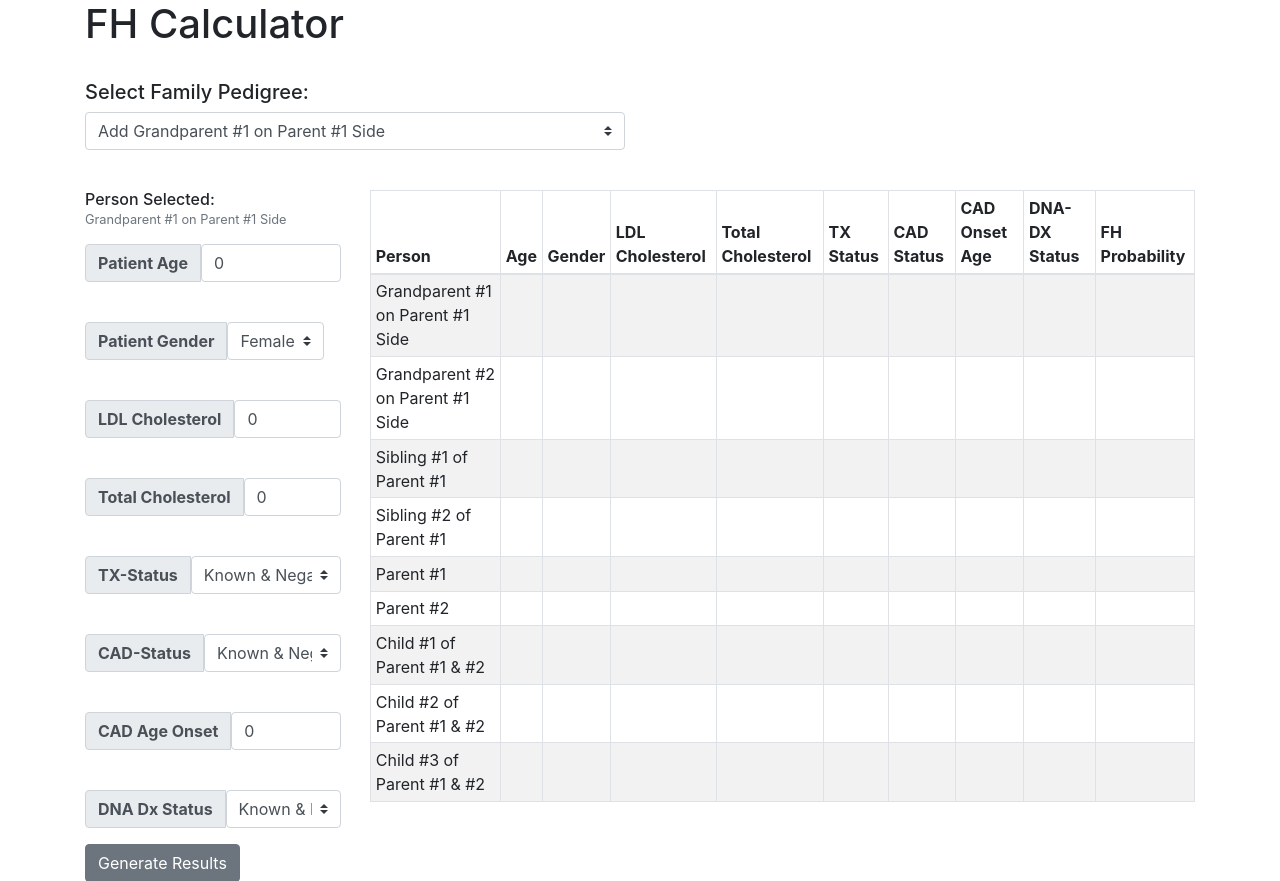
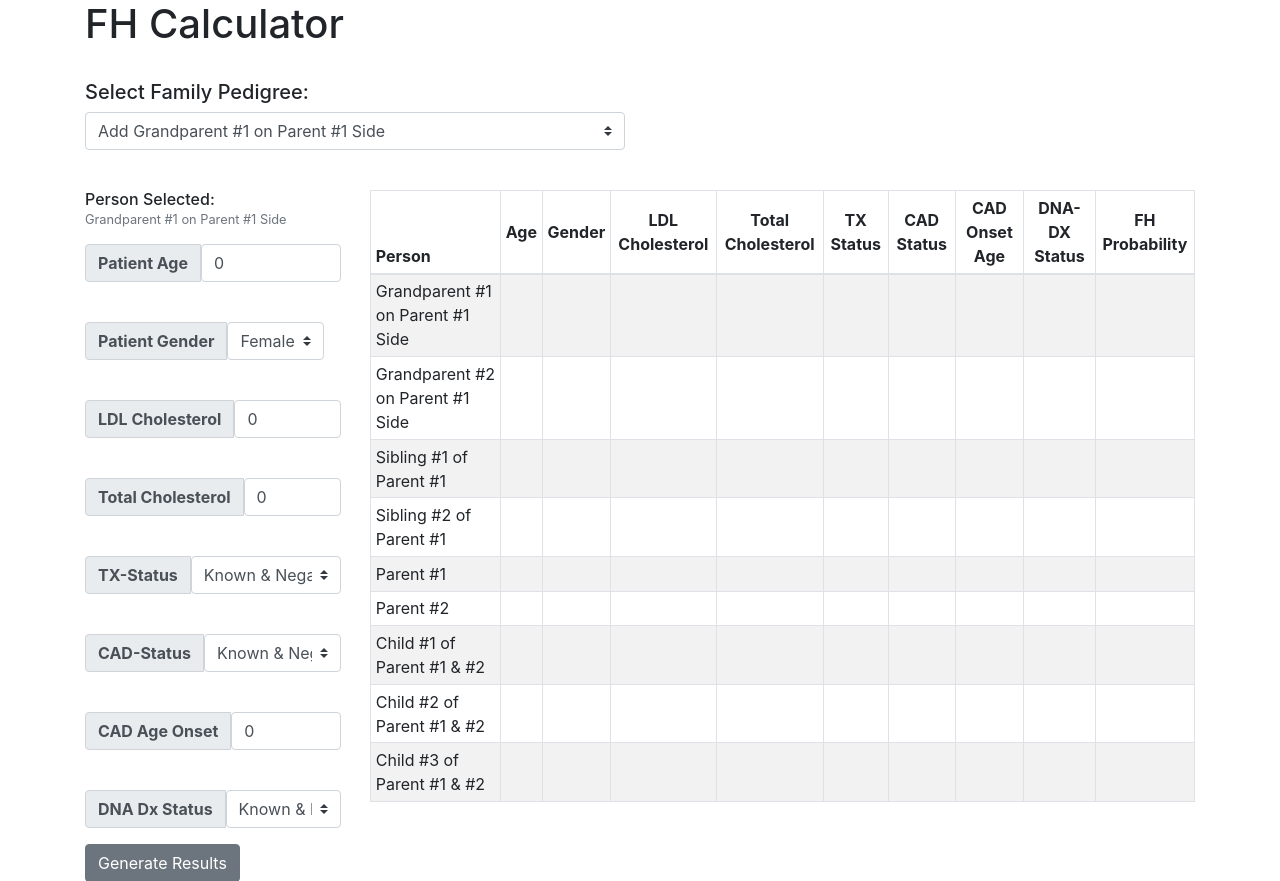
Before and after one commit to u1345653/FamilialHypercholesterolemiaApp, a Flask app: page / in a window 1280 px wide. Shown: the top 881 px of the page. Run offline with Flask 2, Linux system fonts and the light colour scheme; parts of the project's set-up code (start-up, migrations or seed data) failed here and were passed over; some libraries are stand-ins or nearby versions.

Commit message:
State: Centered Table Headers

```diff
--- a/flaskr/templates/calc/index.html
+++ b/flaskr/templates/calc/index.html
@@ -826,15 +826,15 @@
                             <thead>
                                 <tr>
                                     <th>Person</th>
-                                    <th>Age</th>
-                                    <th>Gender</th>
-                                    <th>LDL Cholesterol</th>
-                                    <th>Total Cholesterol</th>
-                                    <th>TX Status</th>
-                                    <th>CAD Status</th>
-                                    <th>CAD Onset Age</th>
-                                    <th>DNA-DX Status</th>
-                                    <th>FH Probability</th>
+                                    <th style="vertical-align: middle; text-align: center">Age</th>
+                                    <th style="vertical-align: middle; text-align: center">Gender</th>
+                                    <th style="vertical-align: middle; text-align: center">LDL Cholesterol</th>
+                                    <th style="vertical-align: middle; text-align: center">Total Cholesterol</th>
+                                    <th style="vertical-align: middle; text-align: center">TX Status</th>
+                                    <th style="vertical-align: middle; text-align: center">CAD Status</th>
+                                    <th style="vertical-align: middle; text-align: center">CAD Onset Age</th>
+                                    <th style="vertical-align: middle; text-align: center">DNA-DX Status</th>
+                                    <th style="vertical-align: middle; text-align: center">FH Probability</th>
                                 </tr>
                             </thead>
 
```
